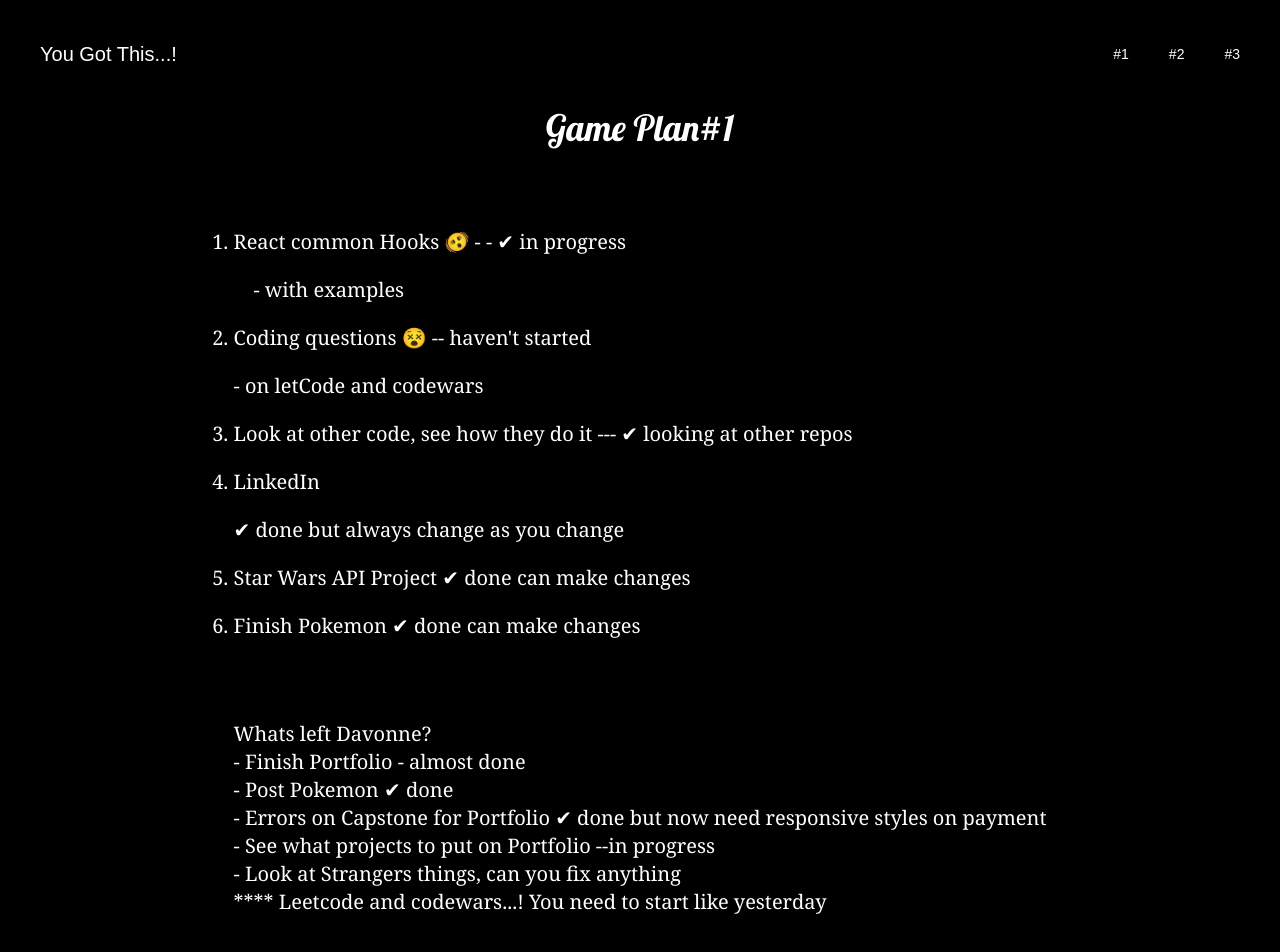
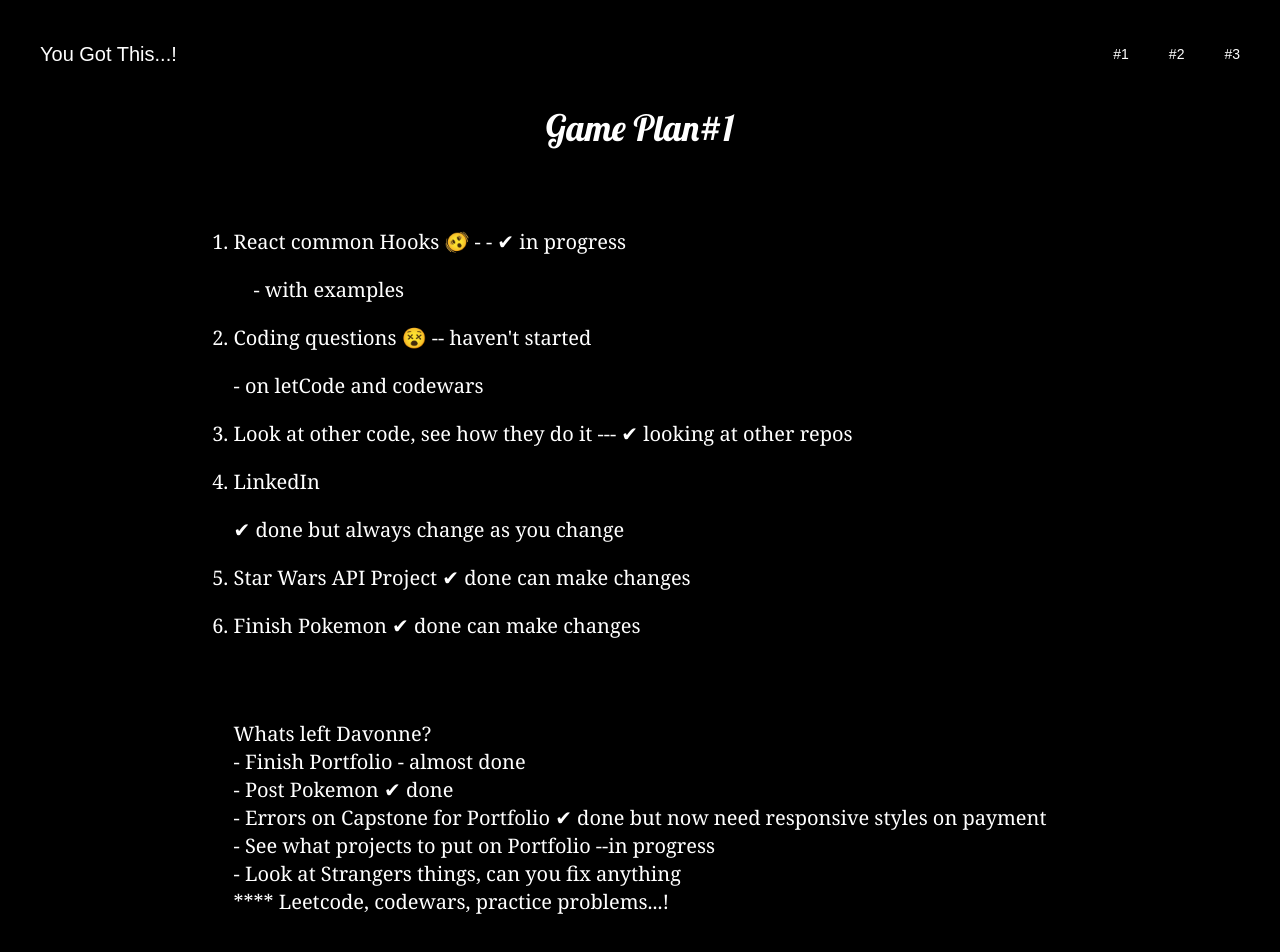
Before and after one commit to Davonne007-TX/game-plan, a React (Vite) app: page /gamePlan1 in a window 1280 px wide. Shown: the top 952 px of the page. Built offline with nearby package versions, Linux system fonts and the light colour scheme; a web font is replaced by a local one.

Commit message:
moving folders around

```diff
--- a/src/components/GamePlan1.jsx
+++ b/src/components/GamePlan1.jsx
@@ -34,9 +34,7 @@ export default function Home() {
               </li>
               <li> - See what projects to put on Portfolio --in progress</li>
               <li> - Look at Strangers things, can you fix anything</li>
-              <li>
-                **** Leetcode and codewars...! You need to start like yesterday
-              </li>
+              <li>**** Leetcode, codewars, practice problems...!</li>
             </ol>
           </section>
 
```
Also changed, not shown: src/ideas/notes.js (renamed from src/components/ideas/notes.js), src/questions/myQuestions.js (renamed from src/components/questions/myQuestions.js), src/resources/tailwind-docs.js (renamed from src/components/resources/tailwind-docs.js), src/strategies/job-search.js (renamed from src/components/strategies/job-search.js), src/strategies/meet-up-containers.js (renamed from src/components/strategies/meet-up-containers.js).
